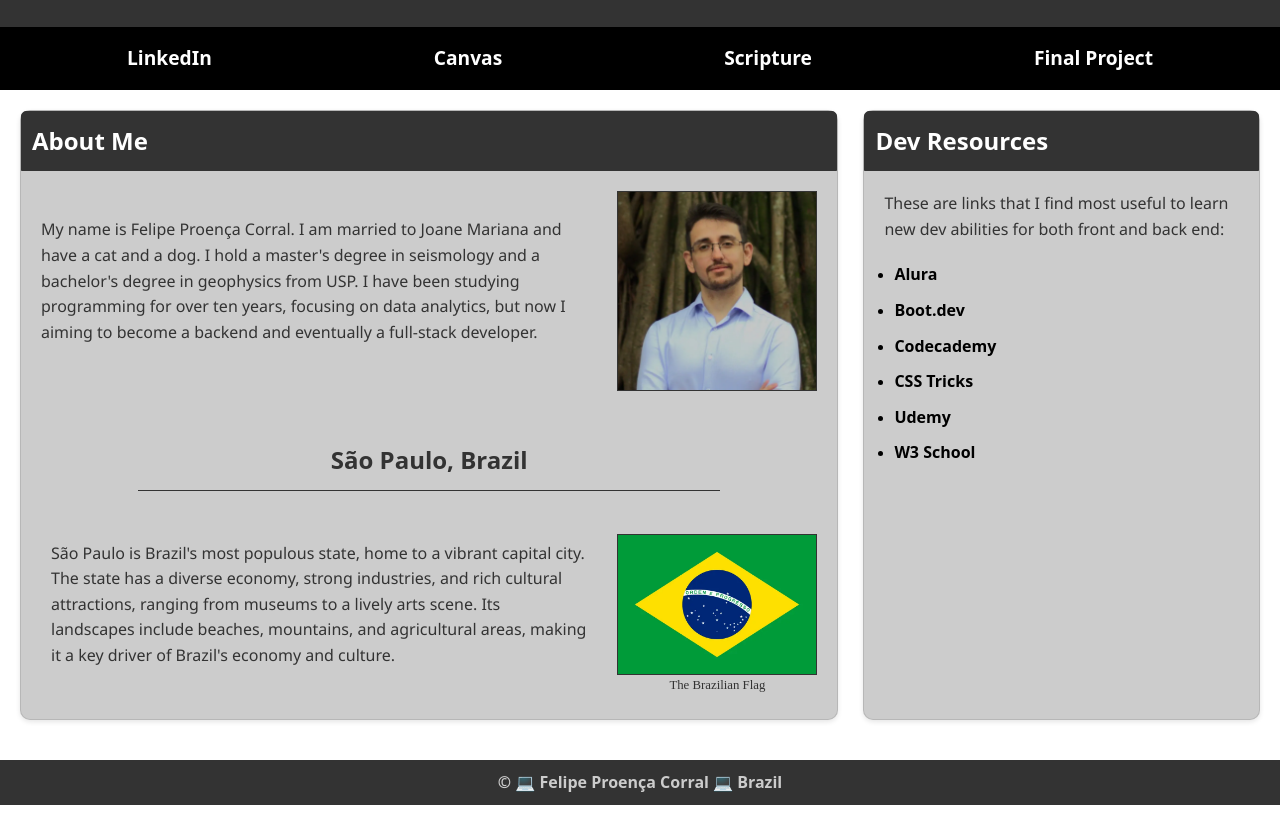
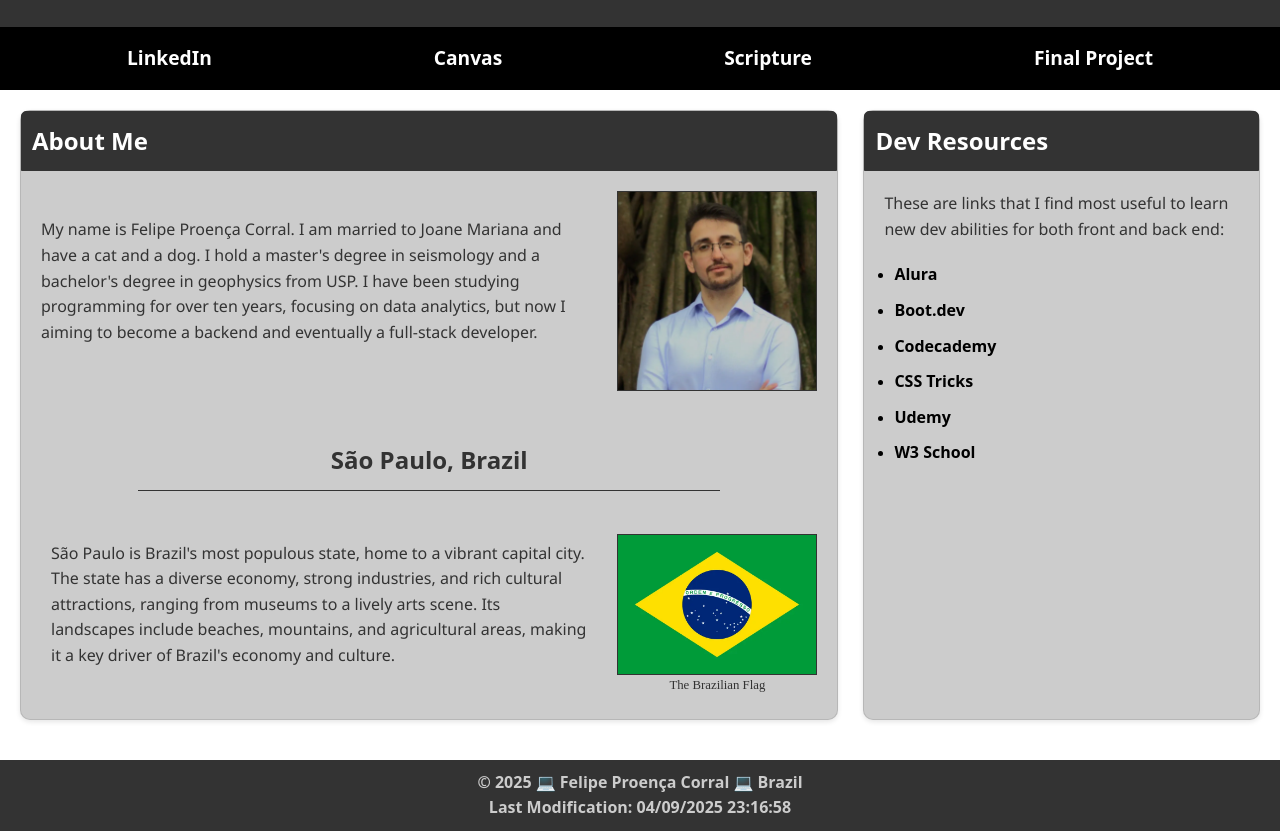
Before and after one commit to FPC25/wdd131, a plain HTML site: page index.html in a window 1280 px wide. Shown: the part 74-905 px from the top of the page. Before the commit the page ends 879 px from the top, so only its background shows below. Drawn offline with Linux system fonts and the light colour scheme; a web font is replaced by a local one.

Commit message:
Add date formatting script and update footer year display

```diff
--- a/index.html
+++ b/index.html
@@ -10,6 +10,7 @@
     <link rel="preconnect" href="https://fonts.googleapis.com">
     <link rel="preconnect" href="https://fonts.gstatic.com" crossorigin>
     <link href="https://fonts.googleapis.com/css2?family=Baumans&family=Noto+Sans:ital,wght@0,100..900;1,100..900&display=swap" rel="stylesheet">
+    <script src="scripts/getdates.js" defer></script>
 </head>
 <body>
     <header>
@@ -52,7 +53,7 @@
         </aside>
     </main>
     <footer>
-        <p>&copy; <span id="currentyear"></span> &#128187; Felipe Proença Corral &#128187; Brazil</p>
+        <p>&copy; <span id="currentYear"></span> &#128187; Felipe Proença Corral &#128187; Brazil</p>
         <p id="lastModified"></p>
     </footer>
 </body>
--- a/scripts/getdates.js
+++ b/scripts/getdates.js
@@ -0,0 +1,25 @@
+function formatDate(date) {
+    const month = date.getMonth().toString().padStart(2, '0');
+    const day = date.getDate().toString().padStart(2, '0');
+    const year = date.getFullYear();
+    const hours = date.getHours().toString().padStart(2, '0');
+    const minutes = date.getMinutes().toString().padStart(2, '0');
+    const seconds = date.getSeconds().toString().padStart(2, '0');
+
+    return `${month}/${day}/${year} ${hours}:${minutes}:${seconds}`;
+}
+
+// creating DOM elements
+const currentYear = document.querySelector("#currentYear");
+const lastModified = document.querySelector("#lastModified");
+
+// creating a new date object
+const today = new Date();
+
+// getting the current year
+currentYear.textContent = today.getFullYear();
+
+// getting the last modified date
+if (lastModified) {
+    lastModified.textContent = `Last Modification: ${formatDate(today)}`;
+}
```
